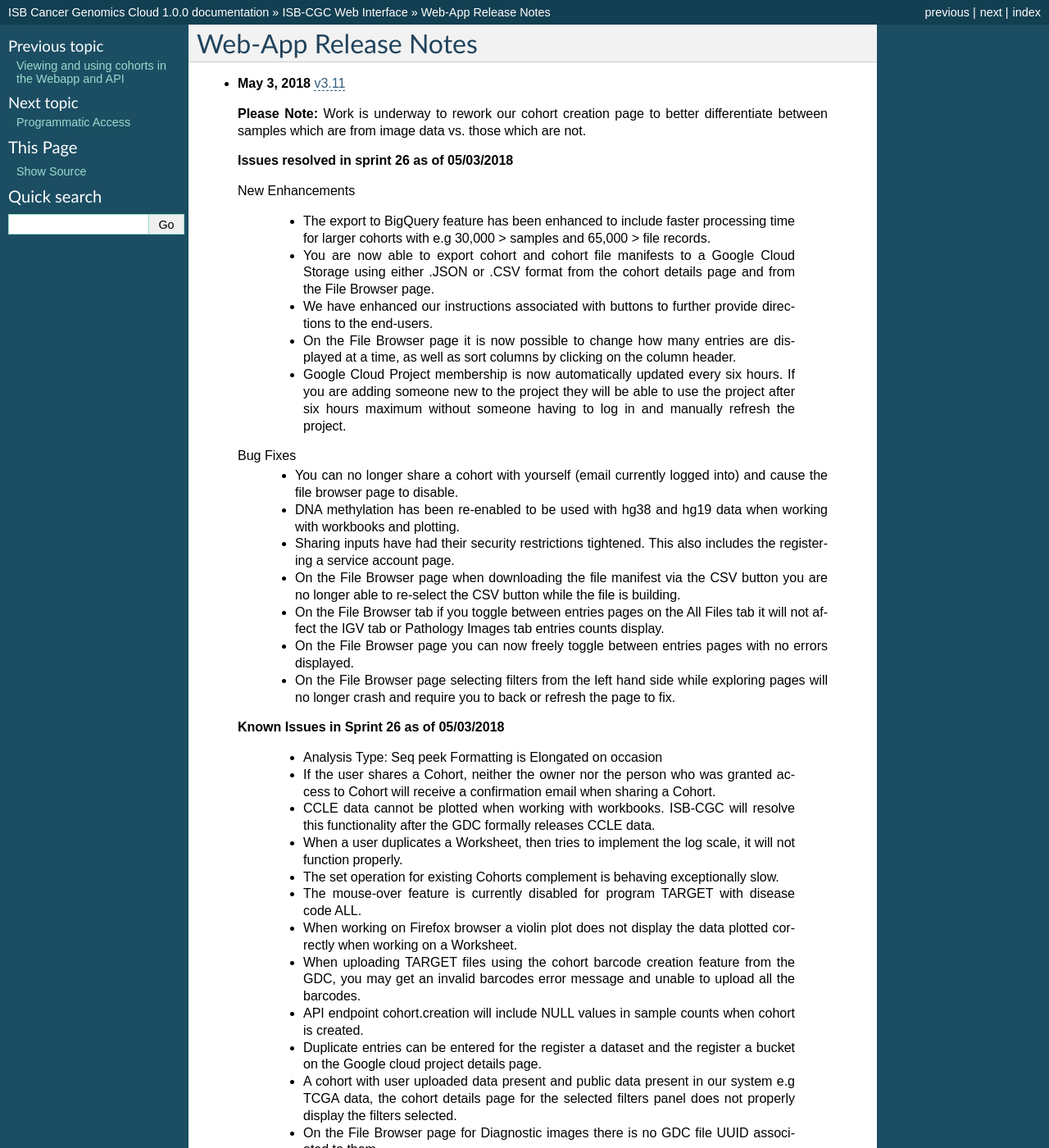
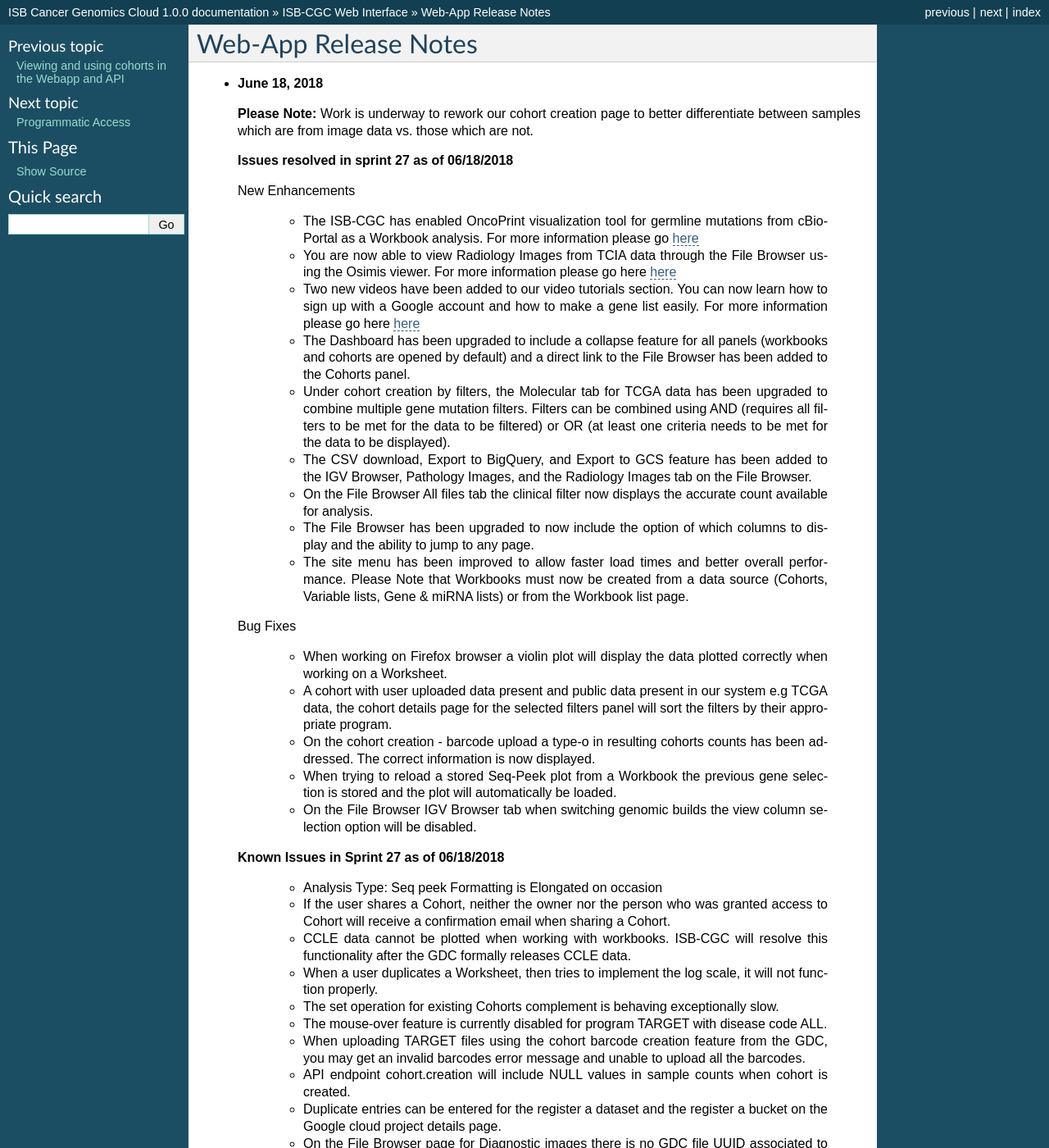
Before and after one commit to isb-cgc/readthedocs, a Sphinx documentation site: the page built from docs/source/sections/webapp/releases.rst, in a window 1280 px wide and 1400 px high. Shown: the whole window at 82% size. Built offline with Sphinx 7.4.7, drawn with Linux system fonts in a browser that asks for light colours; pages that are not in the unit, such as notebooks, are missing from menus; some of the changed text lies outside the part shown.

Commit message:
release notes for sprint 7

```diff
--- a/docs/source/sections/webapp/releases.rst
+++ b/docs/source/sections/webapp/releases.rst
@@ -2,6 +2,47 @@
 Web-App Release Notes
 *********************
 
+
+* **June 18, 2018**
+
+  **Please Note:** Work is underway to rework our cohort creation page to better differentiate between samples which are from image data vs. those which are not.
+
+  **Issues resolved in sprint 27 as of 06/18/2018**
+
+  New Enhancements
+
+   - The ISB-CGC has enabled OncoPrint visualization tool for germline mutations from cBioPortal as a Workbook analysis. For more information please go `here <http://isb-cancer-genomics-cloud.readthedocs.io/en/latest/sections/webapp/Workbooks.html#creating-and-saving-a-workbook>`_
+   - You are now able to view Radiology Images from TCIA data through the File Browser using the Osimis viewer. For more information please go here `here <http://isb-cancer-genomics-cloud.readthedocs.io/en/latest/sections/webapp/OsimisWebViewer.html>`_
+   - Two new videos have been added to our video tutorials section. You can now learn how to sign up with a Google account and how to make a gene list easily. For more information please go here `here <https://isb-cgc.appspot.com/videotutorials/>`_
+   - The Dashboard has been upgraded to include a collapse feature for all panels (workbooks and cohorts are opened by default) and a direct link to the File Browser has been added to the Cohorts panel.
+   - Under cohort creation by filters, the Molecular tab for TCGA data has been upgraded to combine multiple gene mutation filters. Filters can be combined using AND (requires all filters to be met for the data to be filtered) or OR (at least one criteria needs to be met for the data to be displayed).
+   - The CSV download, Export to BigQuery, and Export to GCS feature has been added to the IGV Browser, Pathology Images, and the Radiology Images tab on the File Browser.
+   - On the File Browser All files tab the clinical filter now displays the accurate count available for analysis.
+   - The File Browser has been upgraded to now include the option of which columns to display and the ability to jump to any page.
+   - The site menu has been improved to allow faster load times and better overall performance. Please Note that Workbooks must now be created from a data source (Cohorts, Variable lists, Gene & miRNA lists) or from the Workbook list page.
+
+  Bug Fixes
+
+   - When working on Firefox browser a violin plot will display the data plotted correctly when working on a Worksheet.
+   - A cohort with user uploaded data present and public data present in our system e.g TCGA data, the cohort details page for the selected filters panel will sort the filters by their appropriate program.
+   - On the cohort creation - barcode upload a type-o in resulting cohorts counts has been addressed. The correct information is now displayed.
+   - When trying to reload a stored Seq-Peek plot from a Workbook the previous gene selection is stored and the plot will automatically be loaded.
+   - On the File Browser IGV Browser tab when switching genomic builds the view column selection option will be disabled.
+
+  **Known Issues in Sprint 27 as of 06/18/2018**
+
+   - Analysis Type: Seq peek Formatting is Elongated on occasion
+   - If the user shares a Cohort, neither the owner nor the person who was granted access to Cohort will receive a confirmation email when sharing a Cohort.
+   - CCLE data cannot be plotted when working with workbooks.  ISB-CGC will resolve this functionality after the GDC formally releases CCLE data.
+   - When a user duplicates a Worksheet, then tries to implement the log scale, it will not function properly.
+   - The set operation for existing Cohorts complement is behaving exceptionally slow.
+   - The mouse-over feature is currently disabled for program TARGET with disease code ALL.
+   - When uploading TARGET files using the cohort barcode creation feature from the GDC, you may get an invalid barcodes error message and unable to upload all the barcodes.
+   - API endpoint cohort.creation will include NULL values in sample counts when cohort is created.
+   - Duplicate entries can be entered for the register a dataset and the register a bucket on the Google cloud project details page.
+   - On the File Browser page for Diagnostic images there is no GDC file UUID associated to them.
+   - Sharing a workbook with someone else will cause the analysis to reset.
+   - A Workbook using a cohort that has user uploaded data and public TCGA data present will not return data for any analysis.
 
 
 * **May 3, 2018** `v3.11 <https://github.com/isb-cgc/ISB-CGC-WebApp/releases/tag/3.11>`_
@@ -19,6 +60,7 @@
   - Google Cloud Project membership is now automatically updated every six hours.  If you are adding someone new to the project they will be able to use the project after six hours maximum without someone having to log in and manually refresh the project.
 
  Bug Fixes
+
   - You can no longer share a cohort with yourself (email currently logged into) and cause the file browser page to disable.
   - DNA methylation has been re-enabled to be used with hg38 and hg19 data when working with workbooks and plotting.
   - Sharing inputs have had their security restrictions tightened. This also includes the registering a service account page.
```
